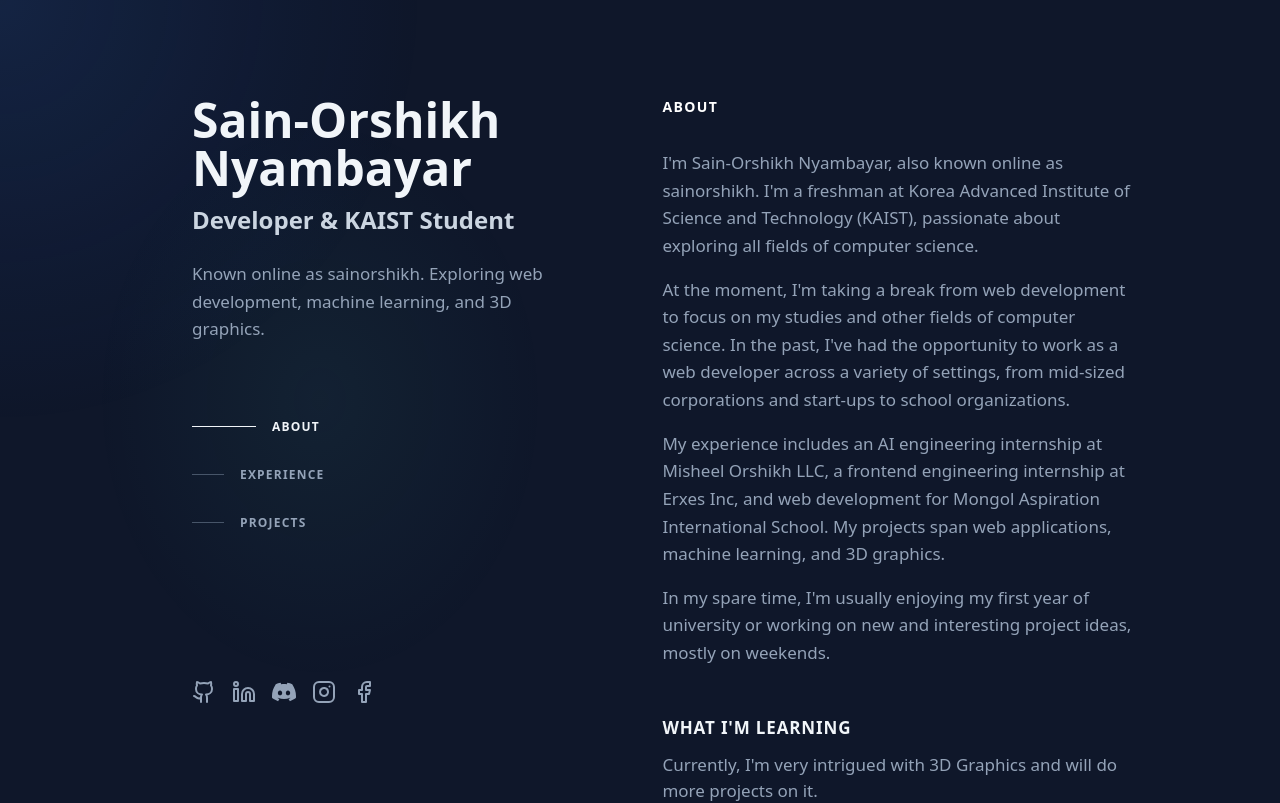
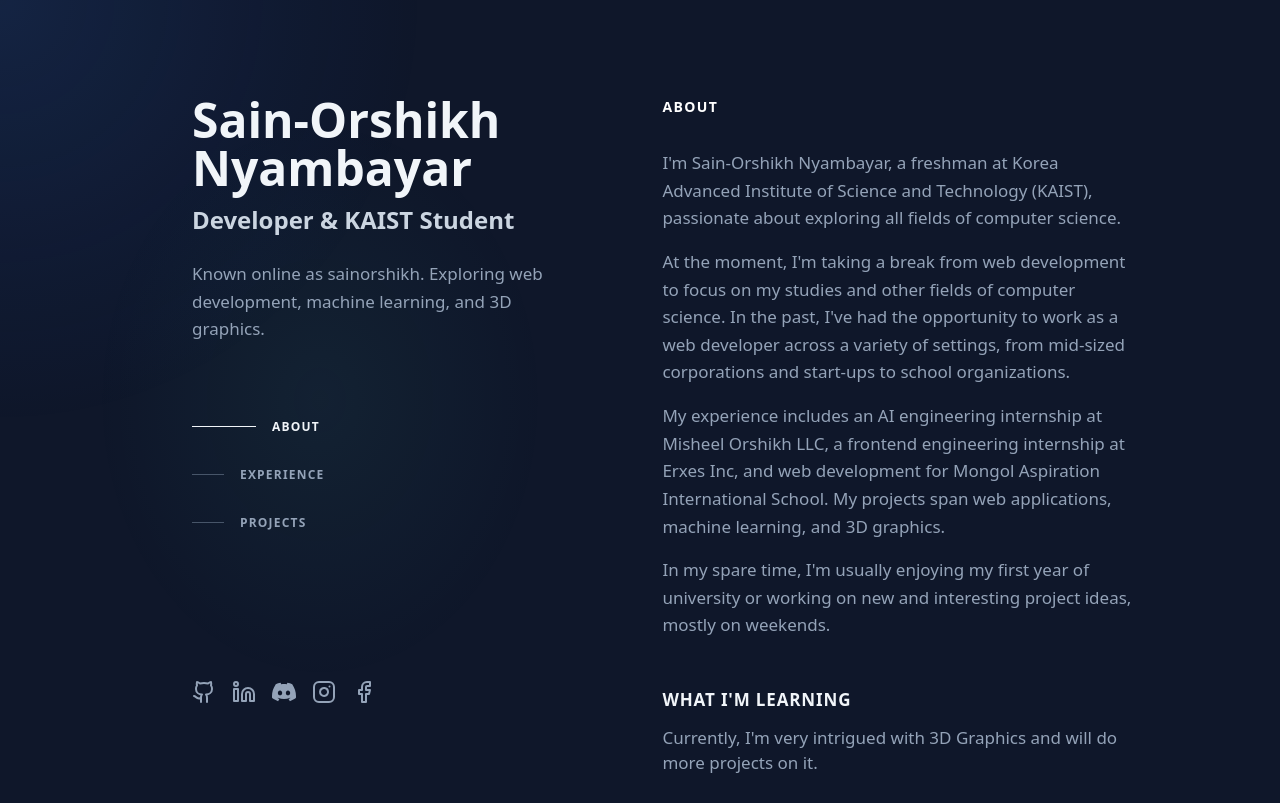
Before and after one commit to Sain-orshikh/portfolio, a Next.js app: page / in a window 1280 px wide. Shown: the top 803 px of the page. Built offline with nearby package versions, Linux system fonts and the light colour scheme.

Commit message:
Refine introText title for improved clarity
Updated the introText title for clarity and conciseness.

```diff
--- a/src/data/intro.ts
+++ b/src/data/intro.ts
@@ -1,5 +1,5 @@
 export const introText = {
-  title: "I'm Sain-Orshikh Nyambayar, also known online as sainorshikh. I'm a freshman at Korea Advanced Institute of Science and Technology (KAIST), passionate about exploring all fields of computer science.",
+  title: "I'm Sain-Orshikh Nyambayar, a freshman at Korea Advanced Institute of Science and Technology (KAIST), passionate about exploring all fields of computer science.",
   paragraphs: [
     "At the moment, I'm taking a break from web development to focus on my studies and other fields of computer science. In the past, I've had the opportunity to work as a web developer across a variety of settings, from mid-sized corporations and start-ups to school organizations.",
     "My experience includes an AI engineering internship at Misheel Orshikh LLC, a frontend engineering internship at Erxes Inc, and web development for Mongol Aspiration International School. My projects span web applications, machine learning, and 3D graphics.",
```
